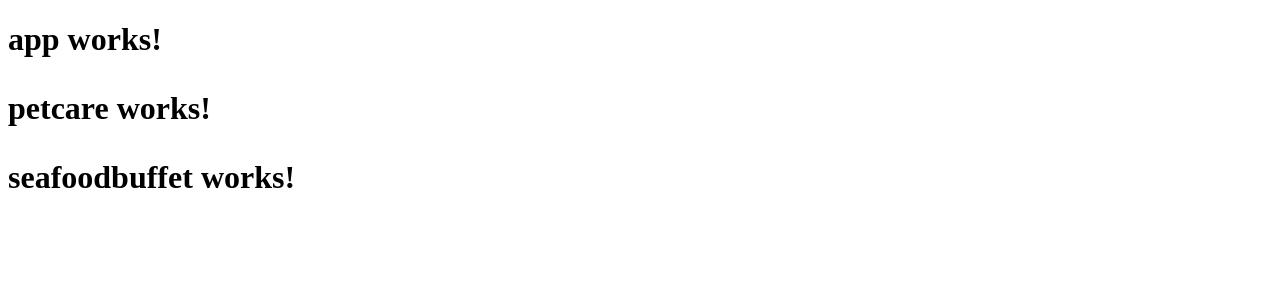
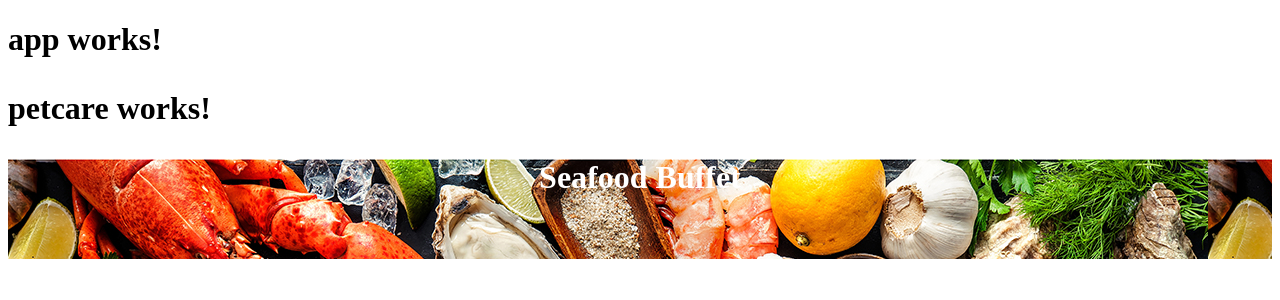
Before and after one commit to tedheng/localservices, an Angular app: page / in a window 1280 px wide. Shown: the top 300 px of the page. Built offline with nearby package versions, Linux system fonts and the light colour scheme.

Commit message:
add image and other stuff

```diff
--- a/src/app/seafoodbuffet/seafoodbuffet.component.css
+++ b/src/app/seafoodbuffet/seafoodbuffet.component.css
@@ -0,0 +1,7 @@
+.header-banner {
+  background-image: url("../../assets/seafood1200px.jpg");
+  height: 100px;
+  text-align: center;
+  vertical-align: center;
+  color: white;
+}
--- a/src/app/seafoodbuffet/seafoodbuffet.component.html
+++ b/src/app/seafoodbuffet/seafoodbuffet.component.html
@@ -1,3 +1,3 @@
-<p>
-  seafoodbuffet works!
-</p>
+<div class="header-banner">
+Seafood Buffet
+</div>
```
Also changed, not shown: .angular-cli.json, src/assets/seafood1200px.jpg (added).
